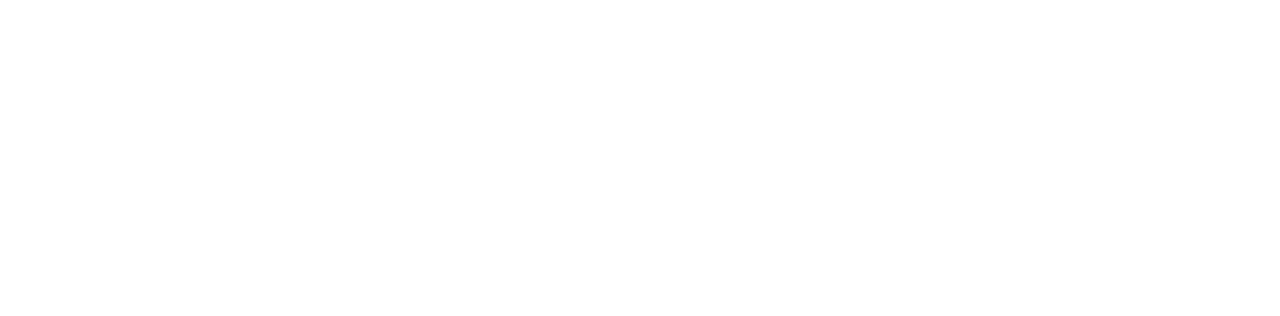
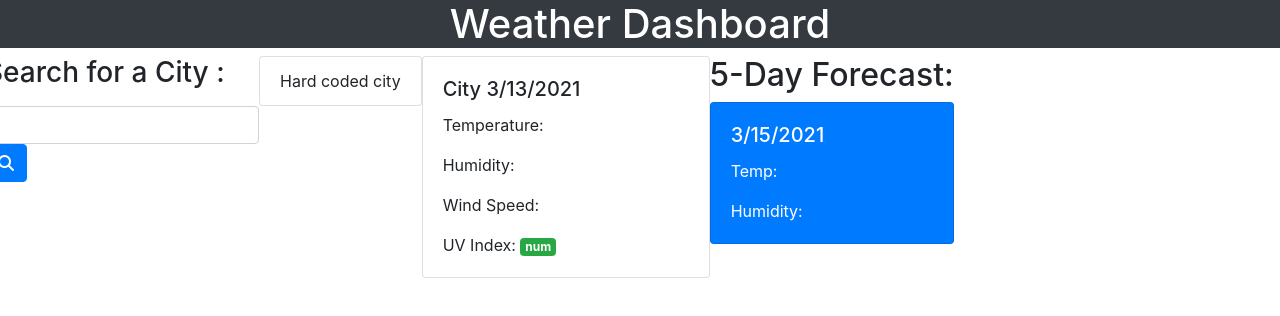
Before and after one commit to Clayto30/weather-dashboard, a plain HTML site: page index.html in a window 1280 px wide. Drawn offline with nearby package versions, Linux system fonts and the light colour scheme; no server answers.

Commit message:
index layout hardcode

```diff
--- a/assets/js/script.js
+++ b/assets/js/script.js
@@ -0,0 +1,6 @@
+const apiVariable = "https://api.openweathermap.org/data/2.5/onecall?lat={lat}&lon={lon}&exclude={part}&appid={API key}"
+fetch(apiVariable).then(function(response){
+    if (response.ok) {
+        response.json()
+    }
+});
--- a/index.html
+++ b/index.html
@@ -4,11 +4,53 @@
     <meta charset="UTF-8">
     <meta http-equiv="X-UA-Compatible" content="IE=edge">
     <meta name="viewport" content="width=device-width, initial-scale=1.0">
+    <link rel="stylesheet" href="https://cdnjs.cloudflare.com/ajax/libs/twitter-bootstrap/4.3.1/css/bootstrap.min.css">
+    <script src="https://kit.fontawesome.com/51d17c80b0.js" crossorigin="anonymous"></script>
     <link rel="stylesheet" href="assets/css/style.css">
     <title>Weather Dashboard</title>
 </head>
 <body>
-
+    <header>
+        <h1 class="bg-dark text-white text-center">Weather Dashboard</h1>
+    </header>
+    <div class="row">
+        <form>
+            <div class="form-group">
+                <label for="citySearch" class="form-label"><h3>Search for a City :</h3></label>
+                <input class="form-control" id="citySearch">
+                <button type="submit" class="btn btn-primary" id="btnSearch"><i class="fas fa-search"></i>
+                </button>
+            </div>
+        </form>
+        <div>
+            <ul class="list-group">
+                <li class="list-group-item">Hard coded city</li>
+            </ul>
+        </div>
+        <div class="card" style="width: 18rem;">
+            <div class="card-body">
+              <h5 class="card-title">City 3/13/2021</h5>
+              <p class="card-text">Temperature:</p>
+              <p class="card-text">Humidity:</p>
+              <p class="card-text">Wind Speed:</p>
+              <p class="card-text">UV Index: <span class ="badge badge-success">num</span></p>
+            </div>
+        </div>
+        <div>
+            <h2>
+                5-Day Forecast:
+            </h2>
+            <div>
+                <div class="card text-white bg-primary mb-3" style="max-width: 18rem;">
+                    <div class="card-body">
+                        <h5 class="card-title">3/15/2021</h5>
+                        <p class="card-text">Temp:</p>
+                        <p class="card-text">Humidity:</p>
+                    </div>
+                </div>
+            </div>
+        </div>
+    </div>
     <script src="assets/js/script.js"></script>
 </body>
 </html>
```
